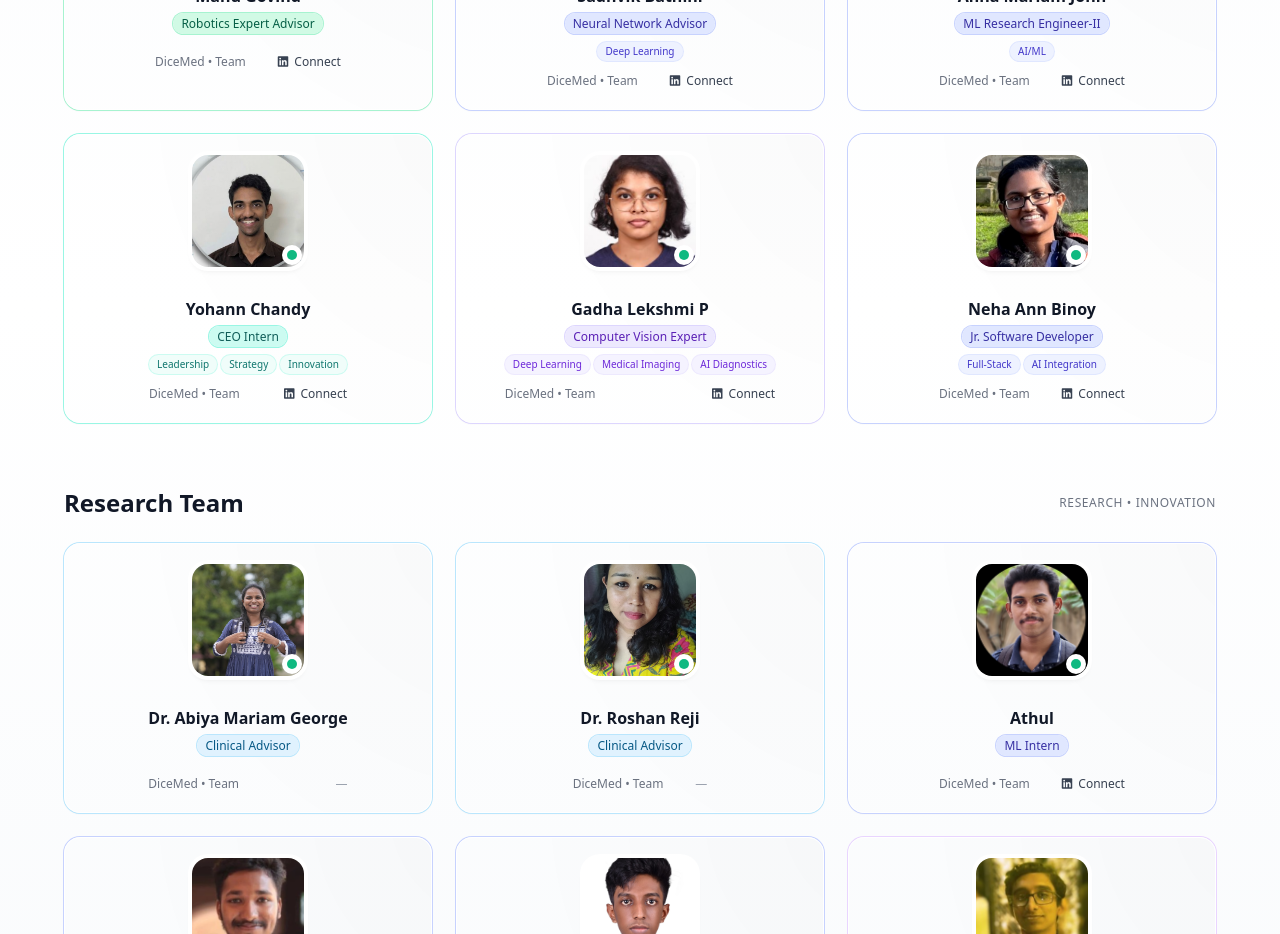
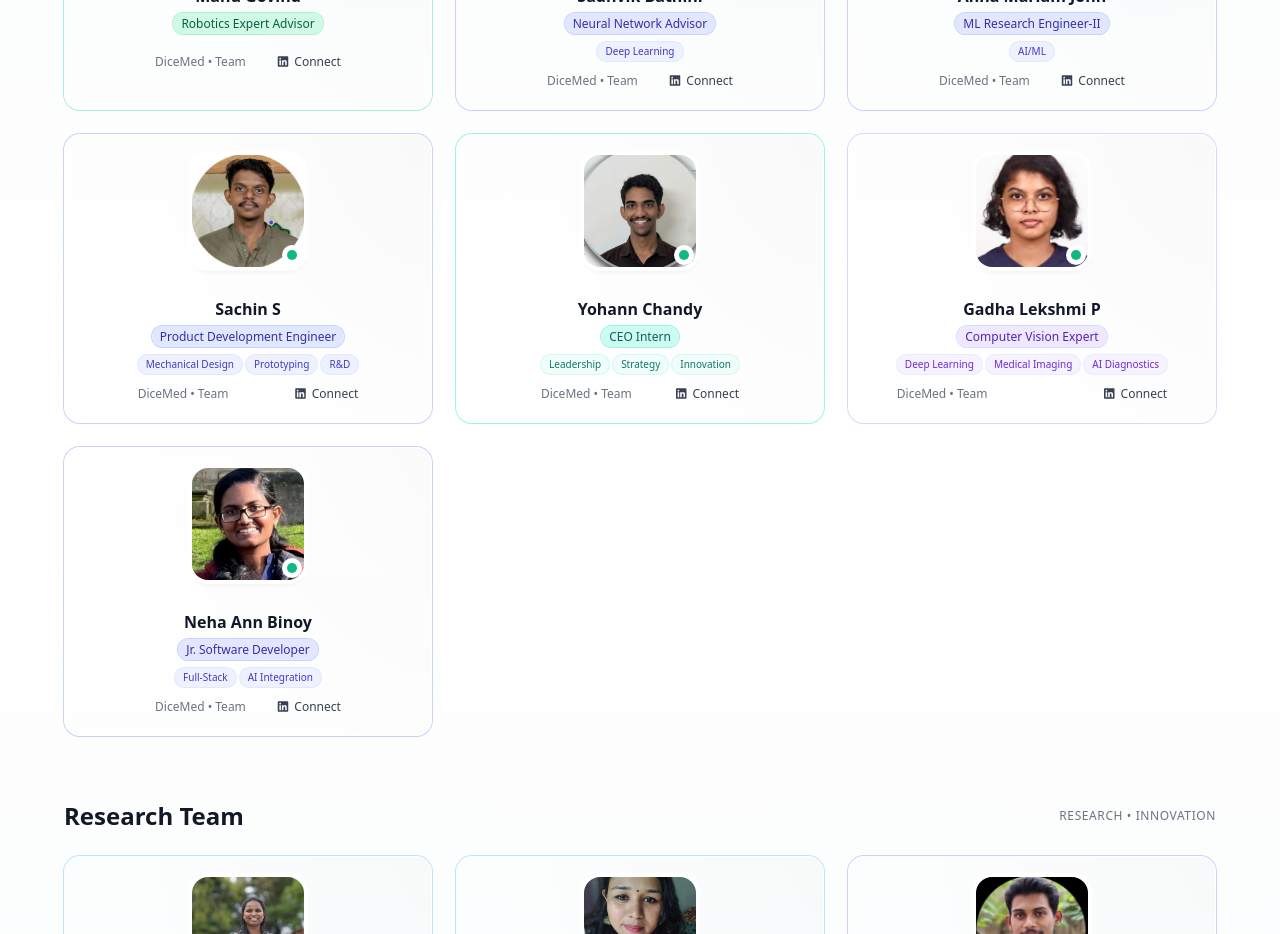
Before and after one commit to dicemed/website, a React (Create React App) app: page / in a window 1280 px wide. Shown: the part 3860-4794 px from the top of the page. Built offline with nearby package versions, Linux system fonts and the light colour scheme.

Commit message:
Apply changes to the release branch

```diff
--- a/src/Components/DiceMed.js
+++ b/src/Components/DiceMed.js
@@ -20,14 +20,14 @@ import YohannImg from "../Assets/Yohann1.png";
 import GadhaImg from "../Assets/Gadha.png";
 import JoelImg from "../Assets/Joel.png";
 import NehaImg from "../Assets/Neha.webp";
-import NikhilImg from "../Assets/Nikhil.png"
+import NikhilImg from "../Assets/Nikhil.png";
+import sachinImg from "../Assets/Sachin.png";
 import { SiGooglescholar } from "react-icons/si";
-import miccai_first from "../Assets/miccai_first.jpg"
-import miccai_third from "../Assets/miccai_third.jpg"
-import rsnaLogo from "../Assets/rsna.png"
+import miccai_first from "../Assets/miccai_first.jpg";
+import miccai_third from "../Assets/miccai_third.jpg";
 import { Swiper, SwiperSlide } from "swiper/react";
 import { Navigation, Pagination } from "swiper/modules";
-import miccai from "../Assets/miccai.png"
+import miccai from "../Assets/miccai.png";
 import smart from "../Assets/smart.png"
 
 //Localized Achievements Component
@@ -1163,6 +1163,14 @@ const DiceMed = () => {
                 tags: ["AI/ML"],
               },
               {
+                name: "Sachin S",
+                role: "Product Development Engineer",
+                image: sachinImg,
+                linkedin:
+                  "https://www.linkedin.com/in/sachin-s02/",
+                tags:  ["Mechanical Design", "Prototyping", "R&D"],
+              },
+              {
                 name: "Yohann Chandy",
                 role: "CEO Intern",
                 image: YohannImg,
```
Also changed, not shown: src/Assets/Sachin.png (added).
